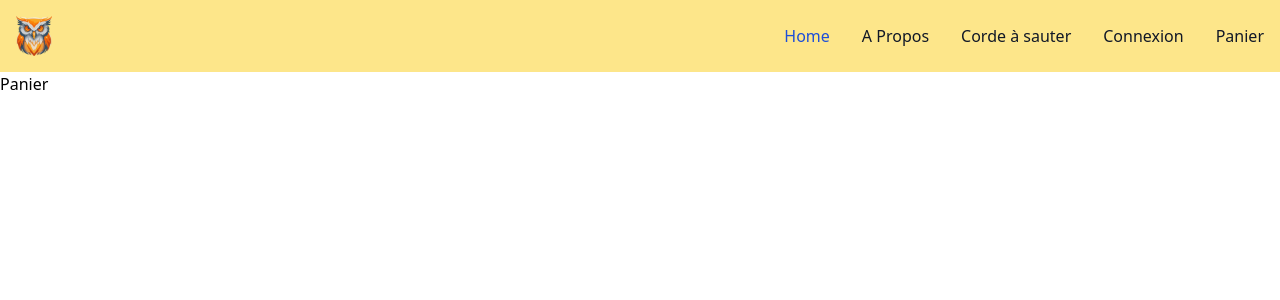
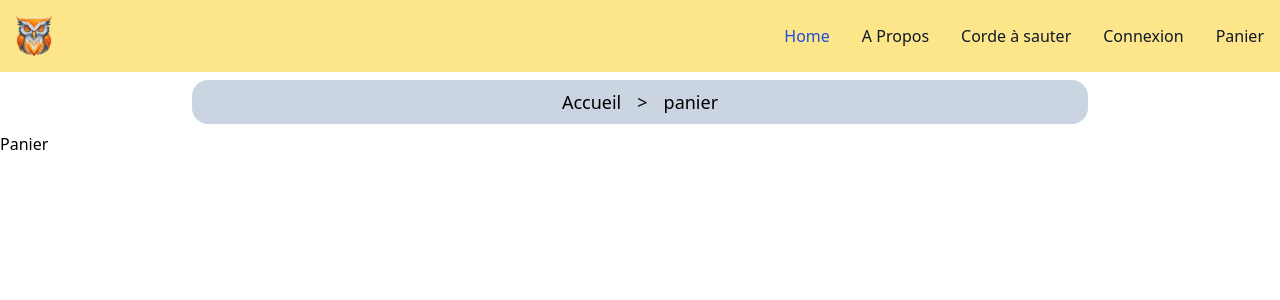
Before and after one commit to adrien141094/Checkpoint-4, a React (Vite) app in the folder frontend/: page /panier in a window 1280 px wide. Shown: the top 300 px of the page. Built offline with nearby package versions, Linux system fonts and the light colour scheme.

Commit message:
mise en place du map dan sla page catégorie + récupération des donnée dans la page oneArticle

```diff
--- /dev/null
+++ b/frontend/src/components/Breadcrumbs.jsx
@@ -0,0 +1,40 @@
+import React from "react";
+import { Link, useLocation } from "react-router-dom";
+
+function Breadcrumbs() {
+  const location = useLocation();
+  let currentLink = "";
+
+  const crumbs = location.pathname
+    .split("/")
+    .filter((crumb) => crumb !== "")
+    .map((crumb, index) => {
+      currentLink = `/${crumb}`;
+      return (
+        <div
+          className=" after:content-['>'] after:mx-2 last:after:hidden"
+          // eslint-disable-next-line react/no-array-index-key
+          key={`${crumb}_${index}`}
+        >
+          <Link to={currentLink}>{crumb}</Link>
+        </div>
+      );
+    });
+  return (
+    <div className="flex flex-row justify-center my-2 mx-48 p-2 text-lg rounded-2xl bg-slate-300">
+      {location.pathname === "/" ? (
+        <div>Accueil</div>
+      ) : (
+        <>
+          <div className="mr-4">
+            <Link to="/">Accueil</Link>
+          </div>
+          <p className="mr-4">{">"}</p>
+          {crumbs}
+        </>
+      )}
+    </div>
+  );
+}
+
+export default Breadcrumbs;
--- a/frontend/src/pages/About.jsx
+++ b/frontend/src/pages/About.jsx
@@ -1,7 +1,13 @@
 import React from "react";
+import Breadcrumbs from "../components/Breadcrumbs";
 
 function About() {
-  return <div>About</div>;
+  return (
+    <div>
+      <Breadcrumbs />
+      <h1>About</h1>
+    </div>
+  );
 }
 
 export default About;
--- a/frontend/src/pages/Categorie.jsx
+++ b/frontend/src/pages/Categorie.jsx
@@ -1,7 +1,55 @@
-import React from "react";
+import React, { useEffect, useState } from "react";
+import { Link } from "react-router-dom";
+import Breadcrumbs from "../components/Breadcrumbs";
+import connexion from "../services/connexion";
 
 function Categorie() {
-  return <div>Categorie</div>;
+  const [article, setArticle] = useState([]);
+
+  const getArticles = async () => {
+    try {
+      const art = await connexion.get("/articles");
+      setArticle(art);
+    } catch (error) {
+      console.error(error);
+    }
+  };
+
+  useEffect(() => {
+    getArticles();
+  }, []);
+
+  return (
+    <div>
+      <Breadcrumbs />
+      <div className=" flex justify-center  gap-8">
+        {article.map((art) => (
+          <div className=" pt-10">
+            <div className="max-w-sm bg-white border border-gray-200 rounded-lg shadow dark:bg-gray-800 dark:border-gray-700">
+              <img className="rounded-t-lg" src="" alt="" />
+              <div className="p-5">
+                <h5 className="mb-2 text-2xl font-bold tracking-tight text-gray-900 dark:text-white">
+                  {art.title}
+                </h5>
+
+                <p className="mb-3 font-normal text-gray-700 dark:text-gray-400">
+                  {art.info}
+                </p>
+                <Link to={`/categorie/${art.id}`}>
+                  <button
+                    type="button"
+                    className="inline-flex items-center px-3 py-2 text-sm font-medium text-center text-white bg-indigo-500  rounded-lg hover:bg-blue-800 focus:ring-4 focus:outline-none focus:ring-blue-300 dark:bg-blue-600 dark:hover:bg-blue-700 dark:focus:ring-blue-800"
+                  >
+                    En savoir +
+                  </button>
+                </Link>
+              </div>
+            </div>
+          </div>
+        ))}{" "}
+      </div>
+    </div>
+  );
 }
 
 export default Categorie;
--- a/frontend/src/pages/Connexion.jsx
+++ b/frontend/src/pages/Connexion.jsx
@@ -1,7 +1,13 @@
 import React from "react";
+import Breadcrumbs from "../components/Breadcrumbs";
 
 function Connexion() {
-  return <div>Connexion</div>;
+  return (
+    <div>
+      <Breadcrumbs />
+      <h1>connexion</h1>
+    </div>
+  );
 }
 
 export default Connexion;
--- a/frontend/src/pages/OneArticle.jsx
+++ b/frontend/src/pages/OneArticle.jsx
@@ -1,7 +1,43 @@
-import React from "react";
+import { useState, useEffect } from "react";
+import { useParams } from "react-router-dom";
+import connexion from "../services/connexion";
+import Breadcrumbs from "../components/Breadcrumbs";
 
 function OneArticle() {
-  return <div>OneArticle</div>;
+  const { id } = useParams();
+  const [oneArticle, setOneArticle] = useState([]);
+
+  const getOneArticles = async () => {
+    try {
+      const art = await connexion.get(`/articles/${id}`);
+      setOneArticle(art);
+    } catch (error) {
+      console.error(error);
+    }
+  };
+
+  useEffect(() => {
+    getOneArticles();
+  }, []);
+  return (
+    <div>
+      <Breadcrumbs />
+      <div className="grid grid-cols-2 mx-20 w-auto">
+        <h1 className=" text-right pr-2">Titre :</h1>
+        <h1>{oneArticle.title}</h1>
+        <h1 className=" text-right pr-2">infos :</h1>
+        <h1>{oneArticle.info}</h1>
+        <h1 className=" text-right pr-2">Prix :</h1>
+        <h1>{oneArticle.price} €</h1>
+        <h1 className=" text-right pr-2">Etat:</h1>
+        <h1>
+          {oneArticle.stock !== 0 ? "Disponible" : "Victime de son succès"}
+        </h1>
+        <h1 className=" text-right pr-2">Description :</h1>
+        <h1>{oneArticle.description}</h1>
+      </div>
+    </div>
+  );
 }
 
 export default OneArticle;
--- a/frontend/src/pages/Panier.jsx
+++ b/frontend/src/pages/Panier.jsx
@@ -1,7 +1,13 @@
 import React from "react";
+import Breadcrumbs from "../components/Breadcrumbs";
 
 function Panier() {
-  return <div>Panier</div>;
+  return (
+    <div>
+      <Breadcrumbs />
+      <h1>Panier</h1>
+    </div>
+  );
 }
 
 export default Panier;
```
